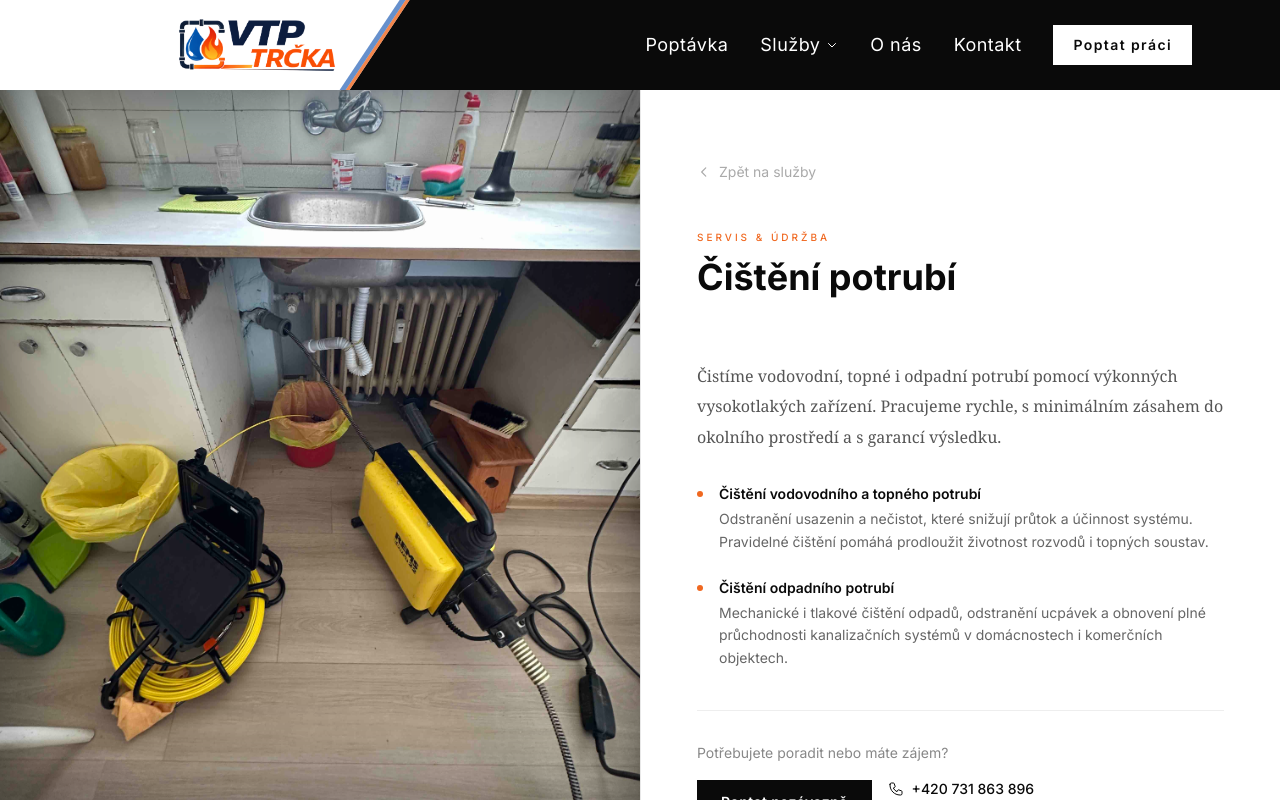
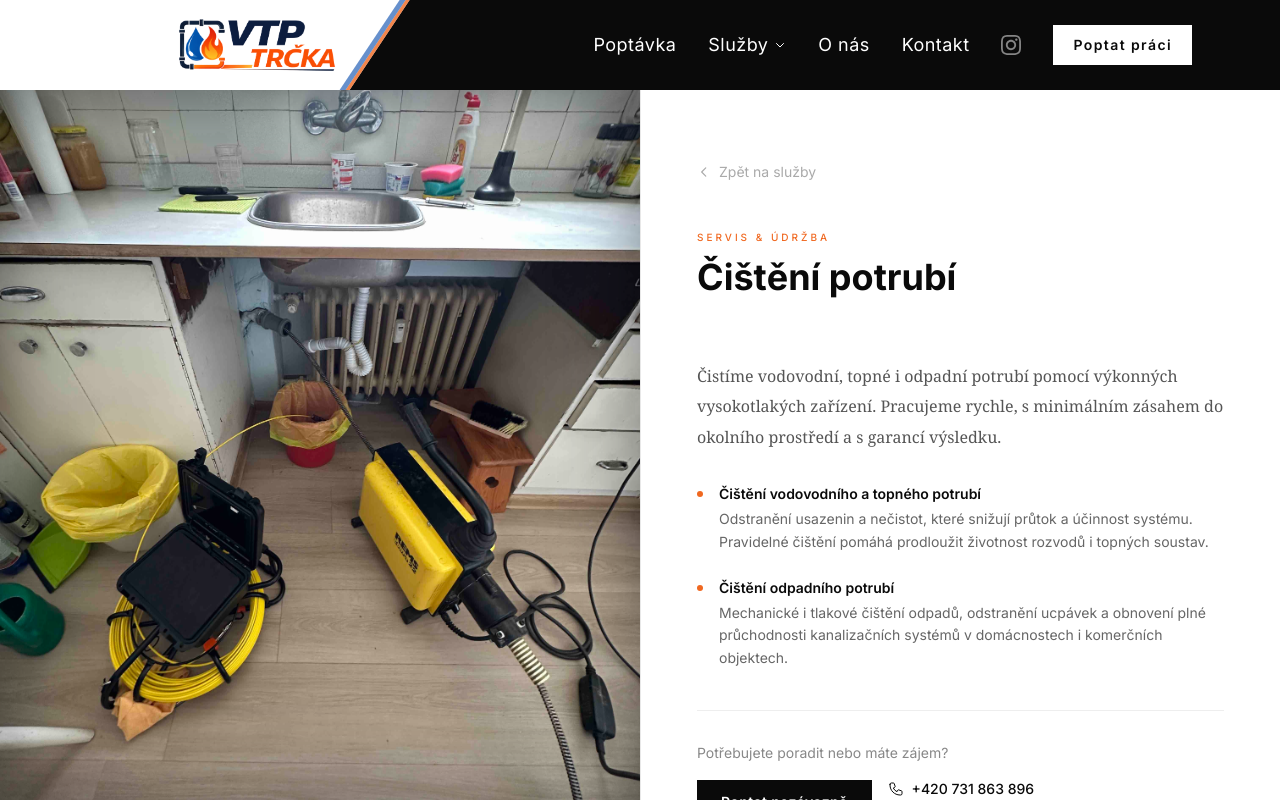
Before and after one commit to jakubtrcka350/vtp, a Next.js app: page /sluzby/cisteni-potrubi in a window 1280 px wide. Built offline with nearby package versions, Linux system fonts and the light colour scheme.

Commit message:
added instagram link to navbar and kontakt section

```diff
--- a/src/components/Navbar.tsx
+++ b/src/components/Navbar.tsx
@@ -205,6 +205,19 @@
             ))}
           </nav>
 
+          {/* Instagram icon */}
+          <a
+            href="https://www.instagram.com/vtp_trcka/"
+            target="_blank"
+            rel="noopener noreferrer"
+            className="hidden lg:inline-flex items-center text-white/50 hover:text-white transition-colors duration-200"
+            aria-label="Instagram"
+          >
+            <svg xmlns="http://www.w3.org/2000/svg" className="w-5 h-5" fill="currentColor" viewBox="0 0 24 24">
+              <path d="M12 2.163c3.204 0 3.584.012 4.85.07 3.252.148 4.771 1.691 4.919 4.919.058 1.265.069 1.645.069 4.849 0 3.205-.012 3.584-.069 4.849-.149 3.225-1.664 4.771-4.919 4.919-1.266.058-1.644.07-4.85.07-3.204 0-3.584-.012-4.849-.07-3.26-.149-4.771-1.699-4.919-4.92-.058-1.265-.07-1.644-.07-4.849 0-3.204.013-3.583.07-4.849.149-3.227 1.664-4.771 4.919-4.919 1.266-.057 1.645-.069 4.849-.069zm0-2.163c-3.259 0-3.667.014-4.947.072-4.358.2-6.78 2.618-6.98 6.98-.059 1.281-.073 1.689-.073 4.948 0 3.259.014 3.668.072 4.948.2 4.358 2.618 6.78 6.98 6.98 1.281.058 1.689.072 4.948.072 3.259 0 3.668-.014 4.948-.072 4.354-.2 6.782-2.618 6.979-6.98.059-1.28.073-1.689.073-4.948 0-3.259-.014-3.667-.072-4.947-.196-4.354-2.617-6.78-6.979-6.98-1.281-.059-1.69-.073-4.949-.073zm0 5.838c-3.403 0-6.162 2.759-6.162 6.162s2.759 6.163 6.162 6.163 6.162-2.759 6.162-6.163c0-3.403-2.759-6.162-6.162-6.162zm0 10.162c-2.209 0-4-1.79-4-4 0-2.209 1.791-4 4-4s4 1.791 4 4c0 2.21-1.791 4-4 4zm6.406-11.845c-.796 0-1.441.645-1.441 1.44s.645 1.44 1.441 1.44c.795 0 1.439-.645 1.439-1.44s-.644-1.44-1.439-1.44z"/>
+            </svg>
+          </a>
+
           {/* CTA */}
           <a
             href="#poptavka"
@@ -300,6 +313,18 @@
           ))}
 
           <a
+            href="https://www.instagram.com/vtp_trcka/"
+            target="_blank"
+            rel="noopener noreferrer"
+            className="flex items-center gap-2 text-sm text-white/50 hover:text-white transition-colors py-2"
+          >
+            <svg xmlns="http://www.w3.org/2000/svg" className="w-4 h-4" fill="currentColor" viewBox="0 0 24 24">
+              <path d="M12 2.163c3.204 0 3.584.012 4.85.07 3.252.148 4.771 1.691 4.919 4.919.058 1.265.069 1.645.069 4.849 0 3.205-.012 3.584-.069 4.849-.149 3.225-1.664 4.771-4.919 4.919-1.266.058-1.644.07-4.85.07-3.204 0-3.584-.012-4.849-.07-3.26-.149-4.771-1.699-4.919-4.92-.058-1.265-.07-1.644-.07-4.849 0-3.204.013-3.583.07-4.849.149-3.227 1.664-4.771 4.919-4.919 1.266-.057 1.645-.069 4.849-.069zm0-2.163c-3.259 0-3.667.014-4.947.072-4.358.2-6.78 2.618-6.98 6.98-.059 1.281-.073 1.689-.073 4.948 0 3.259.014 3.668.072 4.948.2 4.358 2.618 6.78 6.98 6.98 1.281.058 1.689.072 4.948.072 3.259 0 3.668-.014 4.948-.072 4.354-.2 6.782-2.618 6.979-6.98.059-1.28.073-1.689.073-4.948 0-3.259-.014-3.667-.072-4.947-.196-4.354-2.617-6.78-6.979-6.98-1.281-.059-1.69-.073-4.949-.073zm0 5.838c-3.403 0-6.162 2.759-6.162 6.162s2.759 6.163 6.162 6.163 6.162-2.759 6.162-6.163c0-3.403-2.759-6.162-6.162-6.162zm0 10.162c-2.209 0-4-1.79-4-4 0-2.209 1.791-4 4-4s4 1.791 4 4c0 2.21-1.791 4-4 4zm6.406-11.845c-.796 0-1.441.645-1.441 1.44s.645 1.44 1.441 1.44c.795 0 1.439-.645 1.439-1.44s-.644-1.44-1.439-1.44z"/>
+            </svg>
+            Instagram
+          </a>
+
+          <a
             href="#poptavka"
             onClick={() => setMenuOpen(false)}
             className="btn-primary mt-3 justify-center text-xs tracking-widest"
--- a/src/components/sections/KontaktSection.tsx
+++ b/src/components/sections/KontaktSection.tsx
@@ -121,6 +121,10 @@
               <a href="tel:+420603162571" className="text-xs text-white/30 hover:text-white/60 transition-colors duration-200">
                 +420 603 162 571
               </a>
+              <span className="text-white/10">·</span>
+              <a href="https://www.instagram.com/vtp_trcka/" target="_blank" rel="noopener noreferrer" className="text-xs text-white/30 hover:text-white/60 transition-colors duration-200">
+                Instagram
+              </a>
             </div>
           </div>
           <div className="mt-4 pt-4 border-t border-white/[0.04]">
```
